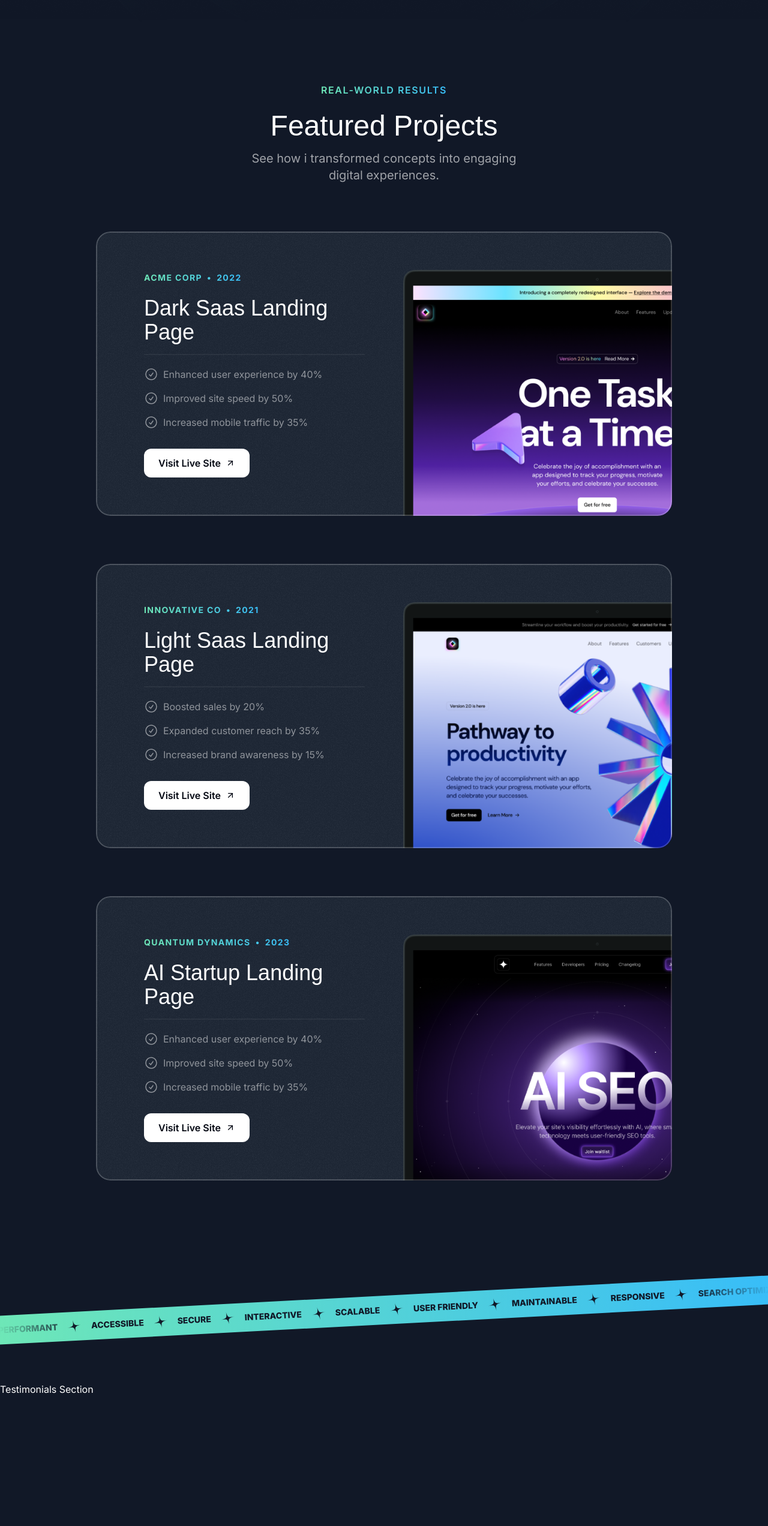
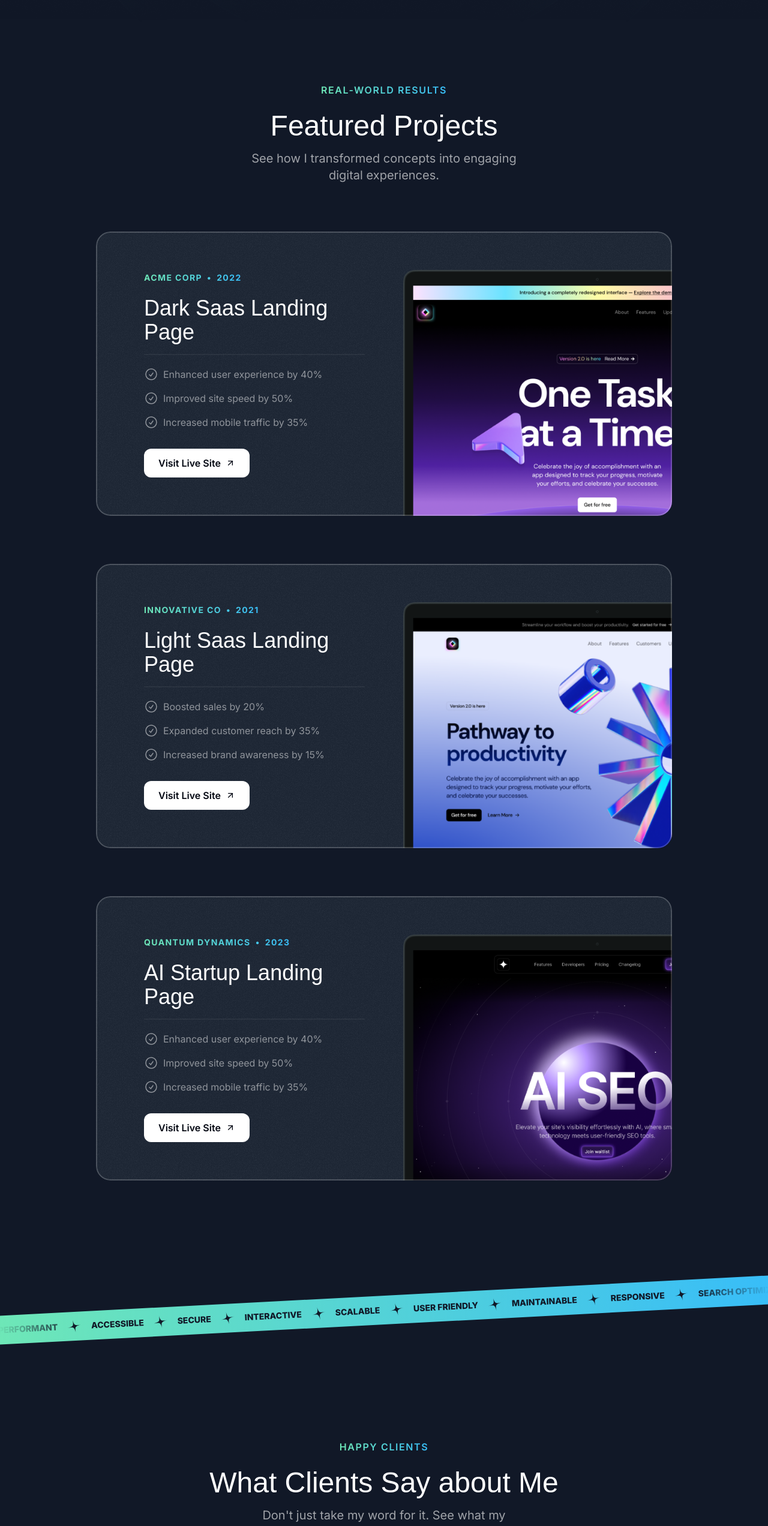
Before and after one commit to humayun0712/Glimpse-of-My-World, a Next.js app: page / in a window 1280 px wide. Shown: the part 880-3424 px from the top of the page at 60% size. Before the commit the page ends 3208 px from the top, so only its background shows below. Built offline with nearby package versions, Linux system fonts and the light colour scheme; a web font is replaced by a local one.

Commit message:
Completed Testimonials Section

```diff
--- /dev/null
+++ b/src/components/Card.tsx
@@ -0,0 +1,26 @@
+import grainImage from '@/assets/images/grain.jpg';
+import { PropsWithChildren } from 'react';
+import { twMerge } from 'tailwind-merge';
+
+type CardProps = PropsWithChildren<{ className: string }>;
+
+const Card = ({ children, className }: CardProps) => {
+  return (
+    <div
+      className={twMerge(
+        "bg-gray-800 rounded-3xl relative after:content-[''] after:absolute after:inset-0 z-0 after:z-10 overflow-hidden after:outline-2 after:outline after:-outline-offset-2 after:rounded-3xl after:outline-white/20 after:pointer-events-none p-6",
+        className
+      )}
+    >
+      <div
+        className="absolute inset-0 -z-10 opacity-5"
+        style={{
+          backgroundImage: `url(${grainImage.src})`,
+        }}
+      ></div>
+      {children}
+    </div>
+  );
+};
+
+export default Card;
--- /dev/null
+++ b/src/components/SectionHeader.tsx
@@ -0,0 +1,25 @@
+type SectionHeaderProps = {
+  eyebrow: string;
+  title: string;
+  description: string;
+};
+
+const SectionHeader = ({ eyebrow, title, description }: SectionHeaderProps) => {
+  return (
+    <div>
+      <div className="flex justify-center">
+        <p className="uppercase font-semibold tracking-widest bg-gradient-to-r from-emerald-300 to-sky-400 bg-clip-text text-transparent">
+          {eyebrow}
+        </p>
+      </div>
+      <h2 className="font-serif text-3xl text-center mt-6 md:text-5xl">
+        {title}
+      </h2>
+      <p className="text-center text-white/60 mt-4 md:text-lg max-w-md mx-auto lg:text-xl">
+        {description}
+      </p>
+    </div>
+  );
+};
+
+export default SectionHeader;
--- a/src/sections/Projects.tsx
+++ b/src/sections/Projects.tsx
@@ -2,8 +2,11 @@ import ArrowUpRightIcon from '@/assets/icons/arrow-up-right.svg';
 import CheckCircleIcon from '@/assets/icons/check-circle.svg';
 import aiStartupLandingPage from '@/assets/images/ai-startup-landing-page.png';
 import darkSaasLandingPage from '@/assets/images/dark-saas-landing-page.png';
-import grainImage from '@/assets/images/grain.jpg';
 import lightSaasLandingPage from '@/assets/images/light-saas-landing-page.png';
+
+import Card from '@/components/Card';
+import SectionHeader from '@/components/SectionHeader';
+
 import Image from 'next/image';
 
 const portfolioProjects = [
@@ -49,29 +52,17 @@ export const ProjectsSection = () => {
   return (
     <section className="pb-16 lg:py-24">
       <div className="container">
-        <div className="flex justify-center">
-          <p className="uppercase font-semibold tracking-widest bg-gradient-to-r from-emerald-300 to-sky-400 bg-clip-text text-transparent">
-            Real-world Results
-          </p>
-        </div>
-        <h2 className="font-serif text-3xl text-center mt-6 md:text-5xl">
-          Featured Projects
-        </h2>
-        <p className="text-center text-white/60 mt-4 md:text-lg max-w-md mx-auto lg:text-xl">
-          See how i transformed concepts into engaging digital experiences.
-        </p>
+        <SectionHeader
+          eyebrow="Real-World Results"
+          title="Featured Projects"
+          description="See how I transformed concepts into engaging digital experiences."
+        />
         <div className="flex flex-col mt-10 gap-20 md:mt-20">
           {portfolioProjects.map((project) => (
-            <div
+            <Card
               key={project.title}
-              className="bg-gray-800 rounded-3xl relative after:content-[''] after:absolute after:inset-0 z-0 after:z-10 overflow-hidden after:outline-2 after:outline after:-outline-offset-2 after:rounded-3xl after:outline-white/20 px-8 pt-8 after:pointer-events-none md:pt-12 md:px-10 lg:pt-16 lg:px-20"
+              className="px-8 pt-8 pb-0 md:pt-12 md:px-10 lg:pt-16 lg:px-20"
             >
-              <div
-                className="absolute inset-0 -z-10 opacity-5"
-                style={{
-                  backgroundImage: `url(${grainImage.src})`,
-                }}
-              ></div>
               <div className="lg:grid lg:grid-cols-2 lg:gap-16">
                 <div className="lg:pb-16">
                   <div className="bg-gradient-to-r from-emerald-300 to-sky-400 inline-flex font-bold uppercase tracking-widest text-sm gap-2 bg-clip-text text-transparent">
@@ -109,7 +100,7 @@ export const ProjectsSection = () => {
                   />
                 </div>
               </div>
-            </div>
+            </Card>
           ))}
         </div>
       </div>
--- a/src/sections/Testimonials.tsx
+++ b/src/sections/Testimonials.tsx
@@ -3,6 +3,9 @@ import memojiAvatar2 from '@/assets/images/memoji-avatar-2.png';
 import memojiAvatar3 from '@/assets/images/memoji-avatar-3.png';
 import memojiAvatar4 from '@/assets/images/memoji-avatar-4.png';
 import memojiAvatar5 from '@/assets/images/memoji-avatar-5.png';
+import Card from '@/components/Card';
+import SectionHeader from '@/components/SectionHeader';
+import Image from 'next/image';
 
 const testimonials = [
   {
@@ -38,5 +41,44 @@ const testimonials = [
 ];
 
 export const TestimonialsSection = () => {
-  return <div>Testimonials Section</div>;
+  return (
+    <div className="py-16 lg:py-24">
+      <div className="container">
+        <SectionHeader
+          eyebrow="Happy Clients"
+          title="What Clients Say about Me"
+          description="Don't just take my word for it. See what my clients have to say about my work."
+        />
+        <div className="mt-16 flex overflow-x-clip [mask-image:linear-gradient(to_right,transparent,black_10%,black_90%,transparent)] lg:mt-24">
+          <div className="flex flex-none gap-8">
+            {testimonials.map((testimonial) => (
+              <Card
+                key={testimonial.name}
+                className="max-w-xs md:p-8 md:max-w-md"
+              >
+                <div className="flex gap-4 items-center">
+                  <div className="size-14 bg-gray-700 inline-flex items-center justify-center rounded-full flex-shrink-0">
+                    <Image
+                      src={testimonial.avatar}
+                      alt={testimonial.name}
+                      className="max-h-full"
+                    />
+                  </div>
+                  <div>
+                    <div className="font-semibold">{testimonial.name}</div>
+                    <div className="text-sm text-white/40">
+                      {testimonial.position}
+                    </div>
+                  </div>
+                </div>
+                <p className="mt-4 text-sm md:text-base md:mt-6">
+                  {testimonial.text}
+                </p>
+              </Card>
+            ))}
+          </div>
+        </div>
+      </div>
+    </div>
+  );
 };
```
